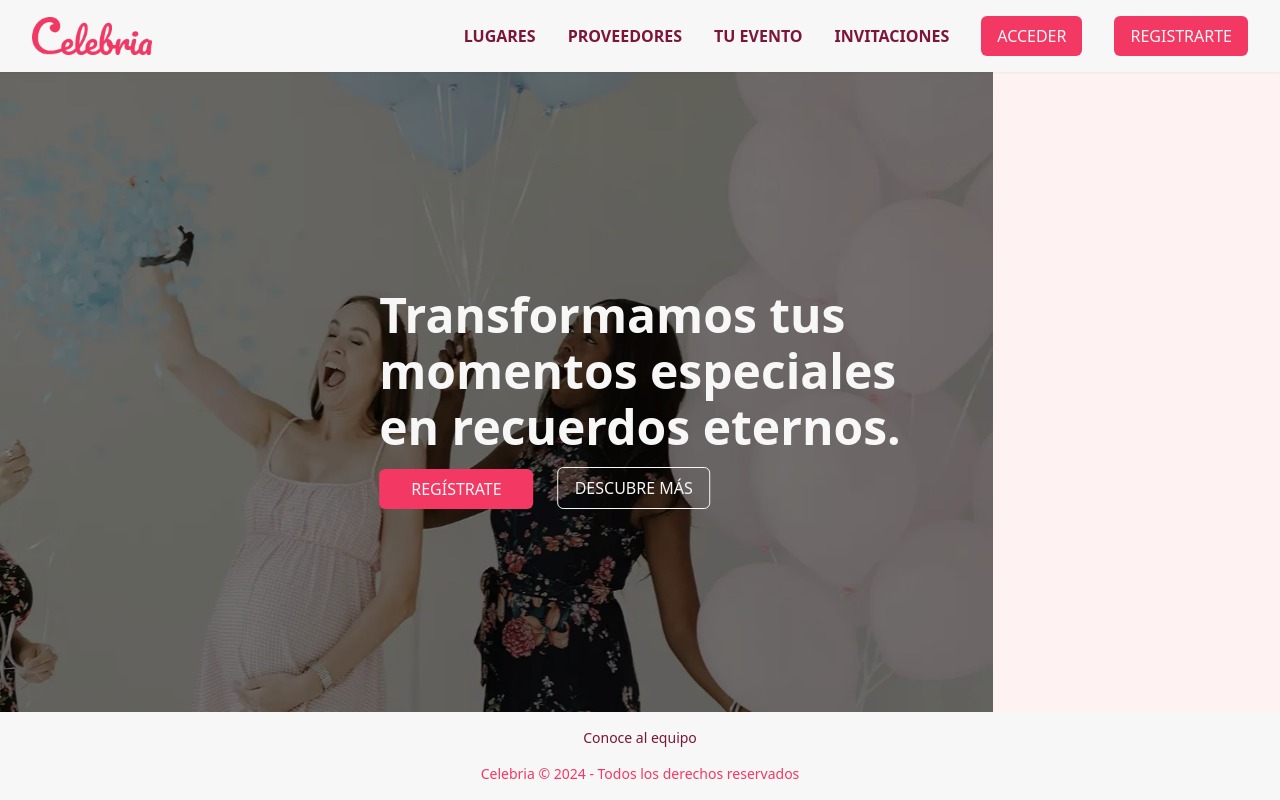
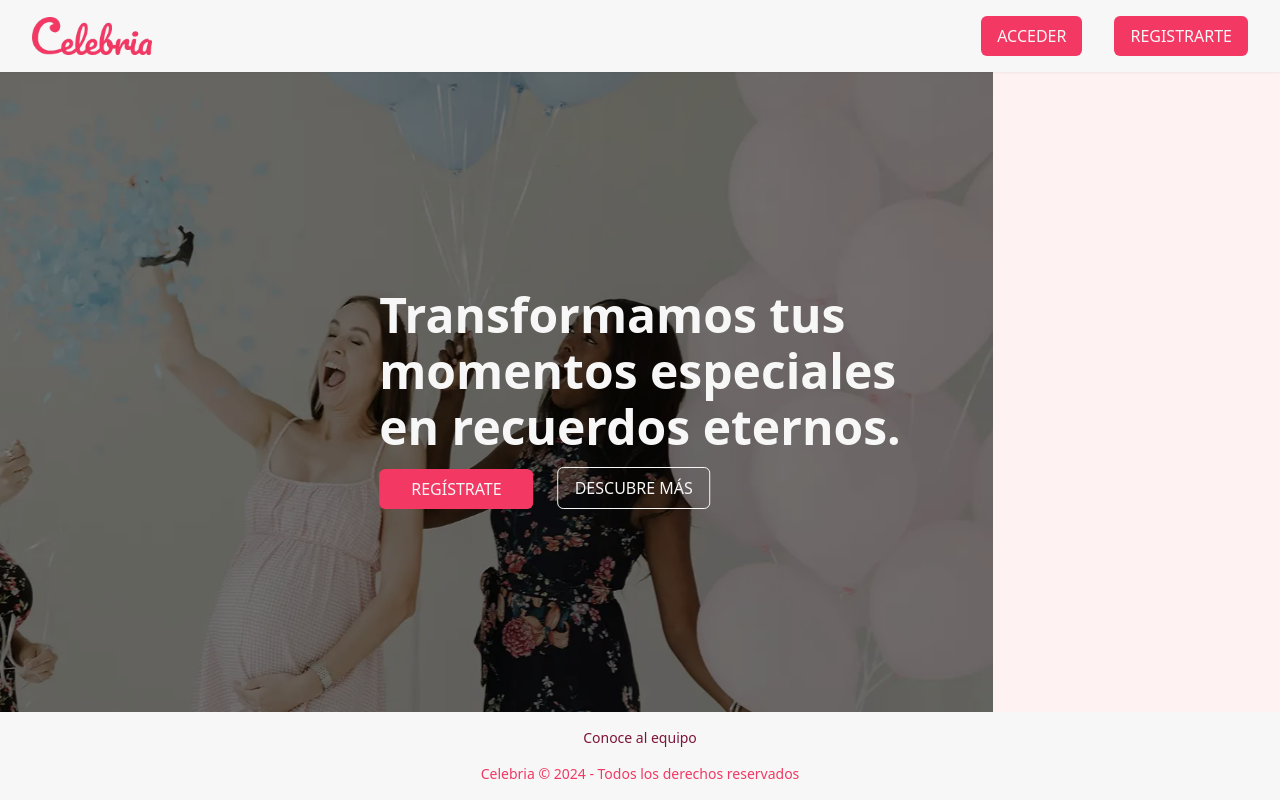
Before and after one commit to Celebria-App/Celebria-App, a Next.js app in the folder frontend/: page / in a window 1280 px wide. Built offline with nearby package versions, Linux system fonts and the light colour scheme.

Commit message:
fix: delete navbar links

```diff
--- a/frontend/src/components/NavBar.jsx
+++ b/frontend/src/components/NavBar.jsx
@@ -58,10 +58,10 @@ const NavBar = () => {
           } lg:flex lg:space-x-4 lg:items-center`}
         >
           <div className="flex flex-col items-center lg:flex-row lg:space-x-4 gap-4">
-            <NavLink text="LUGARES" />
+            {/* <NavLink text="LUGARES" />
             <NavLink text="PROVEEDORES" />
             <NavLink text="TU EVENTO" />
-            <NavLink text="INVITACIONES" />
+            <NavLink text="INVITACIONES" /> */}
             <Link href="/login" passHref>
               <Button text="ACCEDER" />
             </Link>
```
